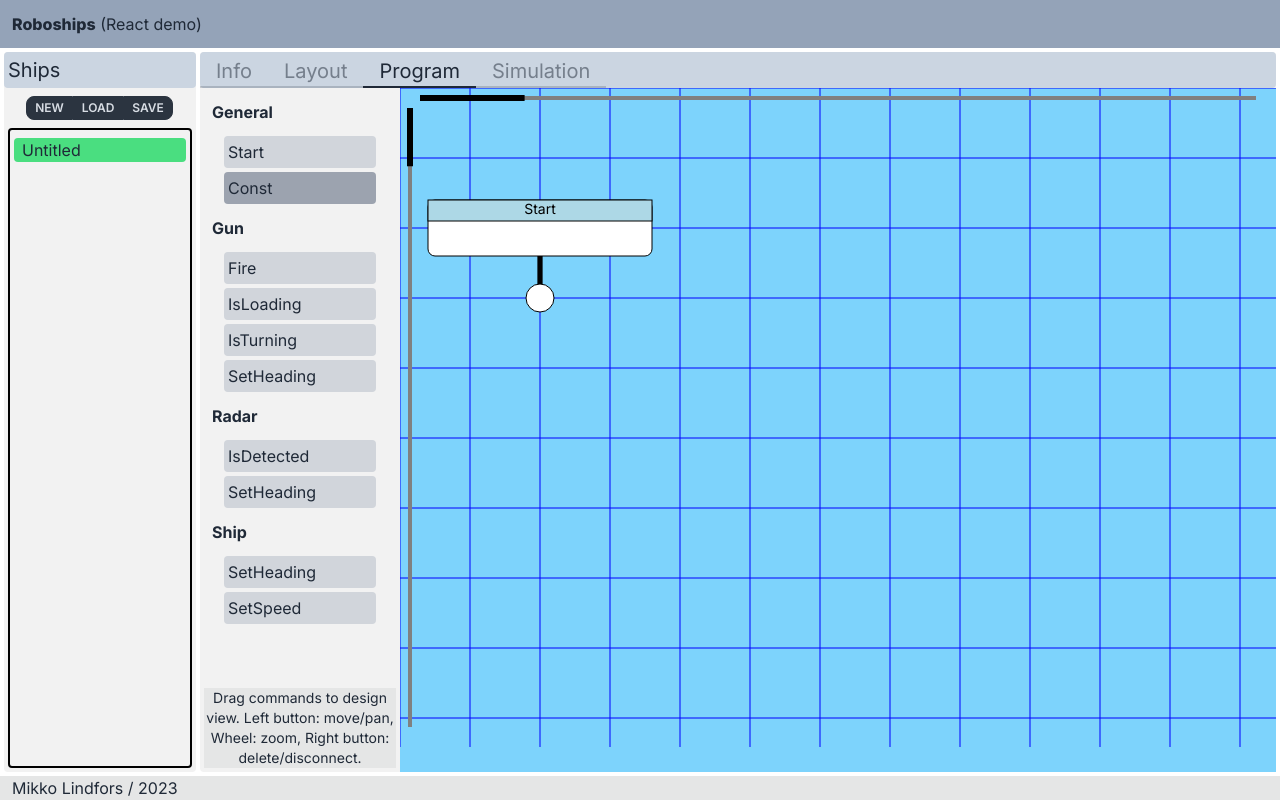
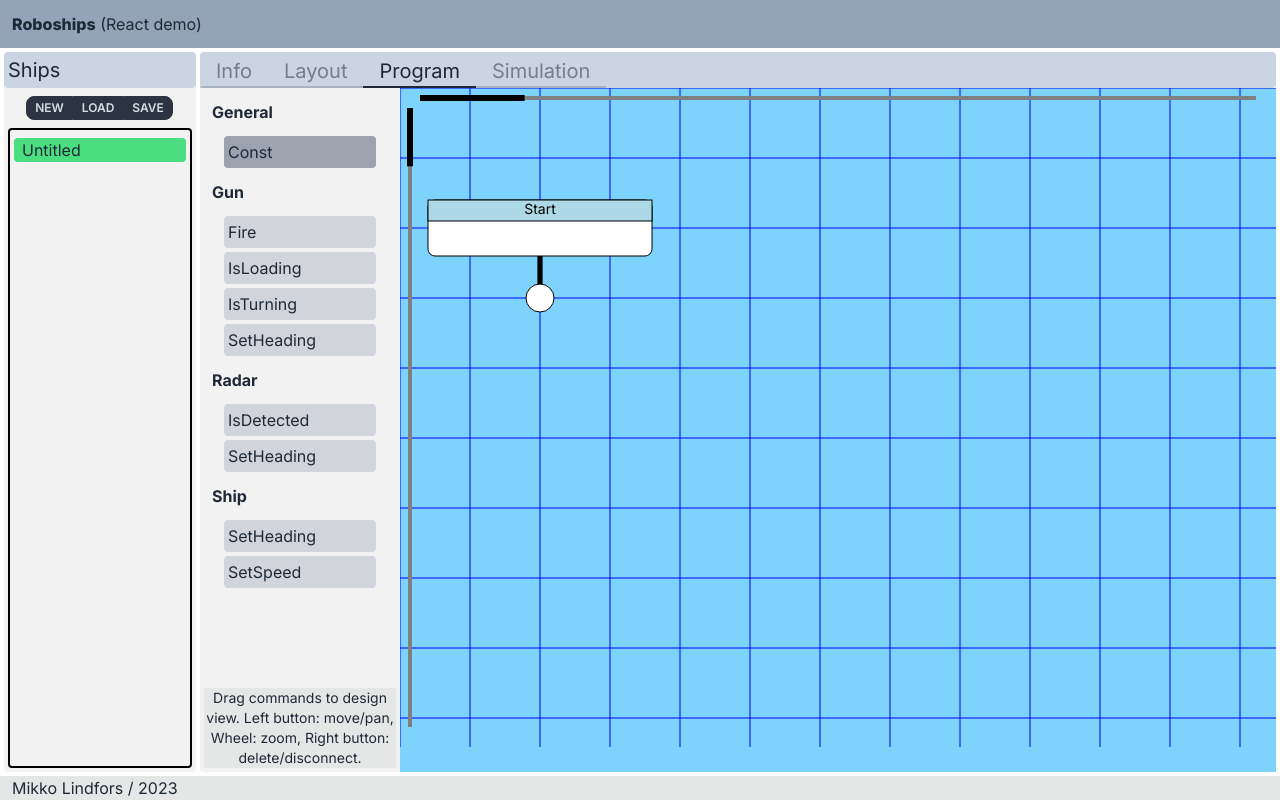
Before and after one commit to Miklind/roboshipsweb, a Next.js app: page / in a window 1280 px wide. Both pictures are taken after a click on the button "NEW". Built offline with nearby package versions, Linux system fonts and the light colour scheme.

Commit message:
Prevent deleting program start command

```diff
--- a/src/components/layoutEditor/SVGShip.tsx
+++ b/src/components/layoutEditor/SVGShip.tsx
@@ -12,10 +12,6 @@ interface SVGShipProps {
 
 export default function SVGShip({ scale, validComponents, ship, componentSelected, openContextMenu }: SVGShipProps) {
 
-    function scaledToSVG(n: number): number {
-        return n * scale;
-    }
-
     return (<>
         {ship.shipComponents.map((component, index) => {
             const polygonData = getPolygonData(component, scale);
--- a/src/components/programEditor/ProgramPalette.tsx
+++ b/src/components/programEditor/ProgramPalette.tsx
@@ -24,7 +24,7 @@ export default function ProgramPalette({ onComponentDrag }: IProgramPaletteProps
         let result: [string, ICommmandDefinition[], IParameterDefinition[]][] = [];
 
         for (const target of sortedTargetTypes) {
-            let matchingCommands = commandDefs.filter(command => command.targetType === target);
+            let matchingCommands = commandDefs.filter(command => (command.targetType === target) && command.command !== "Start");
             let matchingParameters = parameterDefs.filter(parameter => parameter.targetType === target);
 
             matchingCommands.sort((a, b) => a.command.localeCompare(b.command));
--- a/src/components/simulation/SimulationView.tsx
+++ b/src/components/simulation/SimulationView.tsx
@@ -36,15 +36,12 @@ export default function SimulationView() {
             if(previousTimeRef.current !== -1)
             {
                 const deltatime = timestamp - previousTimeRef.current;
-                console.log(deltatime)
-
                 let newSimState = simulateStep(simulationStateRef.current, state, deltatime/1000)
                 const action: ISimulationUpdateAction = { actionType: 'update-simulation', simState: newSimState }
                 simulationDispatch(action)
             }
+            previousTimeRef.current = timestamp;
             frameIdRef.current = requestAnimationFrame(update);
-
-            previousTimeRef.current = timestamp;
         };
 
         frameIdRef.current = requestAnimationFrame(update);
--- a/src/modules/shipEditorContext.ts
+++ b/src/modules/shipEditorContext.ts
@@ -164,7 +164,7 @@ function performSetConstParameter(state: IShipEditorState, action: IRoboshipsAct
           let modifiedParameters = command.parameters.map((parameter) => {
             if (parameter.id === setConstParameterAction.parameterID) {
 
-              return {...parameter as IProgramConstParameter, value: setConstParameterAction.value}
+              return { ...parameter as IProgramConstParameter, value: setConstParameterAction.value }
 
             }
             else {
@@ -273,13 +273,22 @@ function performDisconnectProgramCommand(state: IShipEditorState, action: IRobos
 
 function performDeleteProgramCommand(state: IShipEditorState, action: IRoboshipsAction): IShipEditorState {
   let deleteShipCommandAction = action as IRoboshipsNumberAction;
+
   let modifiedShips = state.ships.map((ship) => {
     if (ship.id === deleteShipCommandAction.shipID) {
 
       let modifiedCommands = ship.program.filter((command) => {
 
         if (command.id === deleteShipCommandAction.value) {
-          return false
+
+          // Start command cannot be deleted
+
+          if(command.targetType === "General" && command.command === "Start") {
+            return true
+          }
+          else {
+            return false
+          }
         }
         else {
           return true
```
